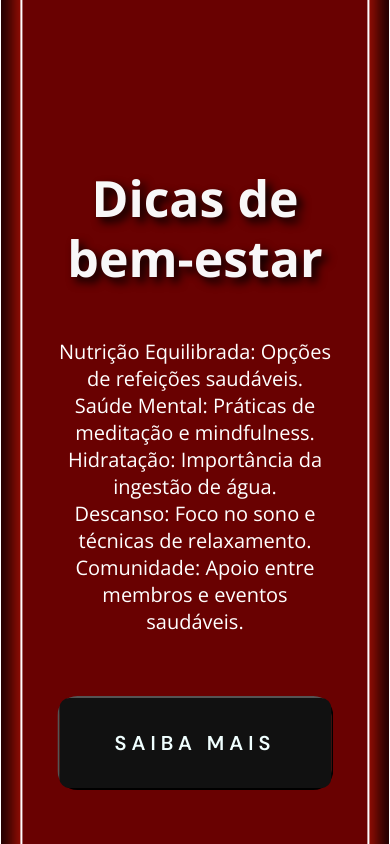
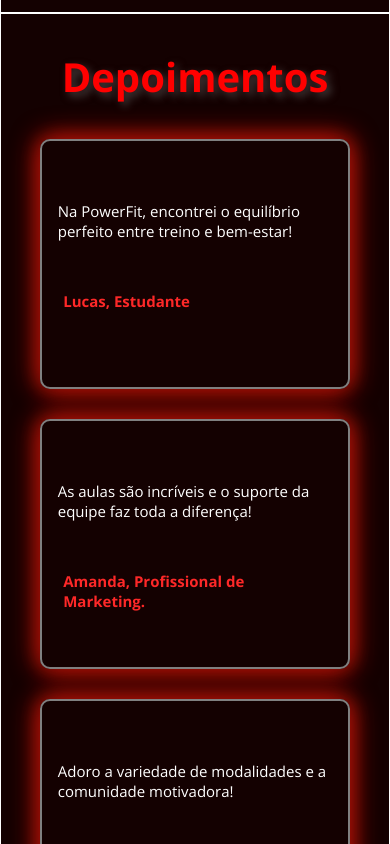
Before and after one commit to anabellypassos/SiteFit, a React (Create React App) app: page / in a window 390 px wide. Shown: the part 6580-7424 px from the top of the page. Built offline with nearby package versions, Linux system fonts and the light colour scheme.

Commit message:
atualização

```diff
--- a/src/App.js
+++ b/src/App.js
@@ -17,6 +17,10 @@ function App() {
       <div id="quadrante03" className="quadrante"><Quadrante03 /></div>
       <div id="quadrante04" className="quadrante"><Quadrante04 /></div>
       <div id="quadrante05" className="quadrante"><Quadrante05 /></div>
+      <div id="quadrante06" className="quadrante"><Quadrante06 /></div>
+      <div id="footer" className="footer"><Footer/></div>
+
+
 
 
 
--- a/src/Pages/footer/footer.css
+++ b/src/Pages/footer/footer.css
@@ -9,27 +9,30 @@
     /* Centraliza a imagem */
     width: 100%;
     /* Garante que o elemento ocupe 100% da largura */
-   height: 100vh;
+    height: 100vh;
     /* Define a altura como 100% da altura da janela */
 
 }
-.localLogoMarca{
+
+.localLogoMarca {
     cursor: pointer;
     display: flex;
     flex-direction: row;
     gap: 1%;
     padding: 10px;
 }
-.tituloAppBarPOwer{
+
+.tituloAppBarPOwer {
     color: beige;
-    font-family:'Pacifico';
+    font-family: 'Pacifico';
     letter-spacing: 2px;
     font-style: italic;
     margin-top: 7%;
     font-size: 25px;
     display: flex;
 }
-.logofooter{
+
+.logofooter {
     margin-top: 5%;
     margin-left: 6%;
     width: 100px;
@@ -44,17 +47,21 @@
     text-align: start;
     margin-top: 4%;
     margin-left: 10%;
-    font-size: 30px; /* Usa unidades responsivas para o tamanho da fonte */
-    line-height: 1.2; /* Ajusta o espaçamento vertical entre as linhas */
+    font-size: 30px;
+    /* Usa unidades responsivas para o tamanho da fonte */
+    line-height: 1.2;
+    /* Ajusta o espaçamento vertical entre as linhas */
     font-family: 'Open Sans', sans-serif;
 
 }
-.imagemBanner{
+
+.imagemBanner {
     margin-right: 5%;
     float: right;
-    width: 40%; /* Ajuste o tamanho da imagem */
+    width: 40%;
+    /* Ajuste o tamanho da imagem */
     height: auto;
-    margin-top:-15%;
+    margin-top: -15%;
 }
 
 .telefone {
@@ -101,9 +108,151 @@
     font-weight: bold;
 
 }
-.whatsapp{
+
+.whatsapp {
     height: 40px;
     margin-left: 5%;
     margin-top: -3%;
 
 }
+
+
+@media (max-width:1187px) {
+    .quadro07 {
+
+        height: 100vh;
+        /* Define a altura como 100% da altura da janela */
+
+    }
+
+}
+
+@media (max-width:924px) {
+    .imagemBanner {
+        margin-right: 5%;
+        float: right;
+        width: 30%;
+        /* Ajuste o tamanho da imagem */
+        height: auto;
+        margin-top: -15%;
+    }
+
+    .quadro07 {
+
+        height: 100vh;
+        /* Define a altura como 100% da altura da janela */
+
+    }
+
+
+}
+
+@media (max-width:664px) {
+    .localLogoMarca {
+        cursor: pointer;
+        display: flex;
+        flex-direction: row;
+        gap: 1%;
+        padding: 10px;
+    }
+
+    .tituloAppBarPOwer {
+
+        font-size: 15px;
+
+    }
+
+    .logofooter {
+
+        width: 50px;
+        height: 50px;
+
+    }
+
+    .fale_conosco {
+
+
+        font-size: 20px;
+
+
+    }
+
+    .imagemBanner {
+        margin-right: 5%;
+        float: right;
+        width: 40%;
+        /* Ajuste o tamanho da imagem */
+        height: auto;
+        margin-top: -15%;
+    }
+
+    .telefone {
+        gap: 10px;
+        display: flex;
+        margin-left: 10%;
+        margin-top: 20%;
+
+
+    }
+
+    .tel {
+        color: #eeeeee;
+        font-family: 'Open Sans', sans-serif;
+        font-weight: bold;
+
+    }
+
+    .email {
+        margin-top: -2%;
+        gap: 35px;
+        display: flex;
+        margin-left: 10%;
+
+    }
+
+    .em {
+        color: #ffffff;
+        font-family: 'Open Sans', sans-serif;
+        font-weight: bold;
+    }
+
+    .redes {
+        gap: 10px;
+        display: flex;
+        margin-left: 10%;
+
+    }
+
+    .social {
+        margin-top: -2%;
+        color: #ffffff;
+        font-family: 'Open Sans', sans-serif;
+        font-weight: bold;
+
+    }
+
+    .whatsapp {
+        height: 40px;
+        margin-left: 5%;
+        margin-top: -3%;
+
+    }
+
+    .imagemBanner {
+        margin-right: 5%;
+        float: right;
+        width: 30%;
+        /* Ajuste o tamanho da imagem */
+        height: auto;
+        margin-top: -15%;
+    }
+
+    .quadro07 {
+
+        height: 60vh;
+        /* Define a altura como 100% da altura da janela */
+
+    }
+
+
+}
--- a/src/Pages/quadrante05/quadrante05.css
+++ b/src/Pages/quadrante05/quadrante05.css
@@ -183,23 +183,259 @@ top: 80%;
 }
 }
 @media (max-width:490px) {
-    .quadrante05{
-      height: 230vh;
+    .quadrante05 {
+        background-color: #140101;
+        background-size: cover;
+        background-repeat: no-repeat;
+        background-position: center;
+        position: relative;
+        width: 100%;
+        height: 140vh;
+        overflow: hidden;
+        display: flex;
+        flex-direction: column;
+        align-items: center;
+        justify-content: center;
     }
+
+
     .container5 {
-          height: 310%;
+        margin-top: -30%;
+        position: relative;
+        left: 50%;
+        transform: translateX(-50%);
+        background-color: rgb(105, 1, 1);
+        height: 3000%;
+        width: 100%;
+        border-radius: 20px;
+        display: flex;
+        flex-direction: column;
+        align-items: center;
+        justify-content: center;
+        border: 2px solid #fffcfe; /* Cor da borda */
+        animation: glow 1.5s infinite alternate; /* Animação do brilho */
+    }
+
+
+    .dicatitulo {
+       top: -50px;
+        font-size: 20px;
+
+    }
+
+    .dicaparagrafo {
+
+        font-size: 12px;
+
+    }
+
+    .btnsaibamais {
+        top: 75%;
+        width: 200px;
+        height: 50px;
+        left: 50%; /* Centraliza horizontalmente */
+        margin-top: 10%;
+        transform: translate(-50%, -50%); /* Ajusta para o verdadeiro centro */
+        border-radius: 10px;
+        background-color: #fd3628;
+        font-family: "DM Sans", sans-serif;
+        color: azure;
+        font-size: 10px;
+        font-weight: 600;
+        letter-spacing: 5px;
+    }
+
+  }
+  @media (max-width:410px) {
+    .quadrante05 {
+        background-color: #140101;
+        background-size: cover;
+        background-repeat: no-repeat;
+        background-position: center;
+        position: relative;
+        width: 100%;
+        height: 90vh;
+        overflow: hidden;
+        display: flex;
+        flex-direction: column;
+        align-items: center;
+        justify-content: center;
+    }
+
+
+    .container5 {
+        margin-top: -30%;
+        position: relative;
+        left: 50%;
+        transform: translateX(-50%);
+        background-color: rgb(105, 1, 1);
+        height: 3000%;
+        width: 100%;
+        border-radius: 20px;
+        display: flex;
+        flex-direction: column;
+        align-items: center;
+        justify-content: center;
+        border: 2px solid #fffcfe; /* Cor da borda */
+        animation: glow 1.5s infinite alternate; /* Animação do brilho */
+    }
+
+
+    .dicatitulo {
+       top: -50px;
+        font-size: 20px;
+
+    }
+
+    .dicaparagrafo {
+
+        font-size: 12px;
+
+    }
+
+    .btnsaibamais {
+        top: 75%;
+        width: 200px;
+        height: 50px;
+        left: 50%; /* Centraliza horizontalmente */
+        margin-top: 10%;
+        transform: translate(-50%, -50%); /* Ajusta para o verdadeiro centro */
+        border-radius: 10px;
+        background-color: #fd3628;
+        font-family: "DM Sans", sans-serif;
+        color: azure;
+        font-size: 10px;
+        font-weight: 600;
+        letter-spacing: 5px;
+    }
+
+  }
+  @media (max-width:401px) {
+    .quadrante05 {
+        background-color: #140101;
+        background-size: cover;
+        background-repeat: no-repeat;
+        background-position: center;
+        position: relative;
+        width: 100%;
+        height: 90vh;
+        overflow: hidden;
+        display: flex;
+        flex-direction: column;
+        align-items: center;
+        justify-content: center;
+    }
+
+
+    .container5 {
+        margin-top: -30%;
+        position: relative;
+        left: 50%;
+        transform: translateX(-50%);
+        background-color: rgb(105, 1, 1);
+        height: 500%;
         width: 90%;
+        border-radius: 20px;
+        display: flex;
+        flex-direction: column;
+        align-items: center;
+        justify-content: center;
+        border: 2px solid #fffcfe; /* Cor da borda */
+        animation: glow 1.5s infinite alternate; /* Animação do brilho */
+    }
+
+
+    .dicatitulo {
+       top: -20px;
+        font-size: 20px;
+
+    }
+
+    .dicaparagrafo {
+
+        font-size: 12px;
 
     }
 
     .btnsaibamais {
         top: 80%;
-
-      width: 80%;
-      height: 10%;
+        width: 200px;
+        height: 50px;
         left: 50%; /* Centraliza horizontalmente */
         margin-top: 10%;
+        transform: translate(-50%, -50%); /* Ajusta para o verdadeiro centro */
+        border-radius: 10px;
+        background-color: #fd3628;
+        font-family: "DM Sans", sans-serif;
+        color: azure;
+        font-size: 10px;
+        font-weight: 600;
+        letter-spacing: 5px;
+    }
+
+  }
+
+  @media (max-width:375px) {
+    .quadrante05 {
+        background-color: #140101;
+        background-size: cover;
+        background-repeat: no-repeat;
+        background-position: center;
+        position: relative;
+        width: 100%;
+        height: 90vh;
+        overflow: hidden;
+        display: flex;
+        flex-direction: column;
+        align-items: center;
+        justify-content: center;
+    }
+
+
+    .container5 {
+        margin-top: -30%;
+        position: relative;
+        left: 50%;
+        transform: translateX(-50%);
+        background-color: rgb(105, 1, 1);
+        height: 300%;
+        width: 90%;
+        border-radius: 20px;
+        display: flex;
+        flex-direction: column;
+        align-items: center;
+        justify-content: center;
+        border: 2px solid #fffcfe; /* Cor da borda */
+        animation: glow 1.5s infinite alternate; /* Animação do brilho */
+    }
+
+
+    .dicatitulo {
+       top: -20px;
         font-size: 20px;
 
     }
+
+    .dicaparagrafo {
+
+        font-size: 12px;
+
     }
+
+    .btnsaibamais {
+        top: 82%;
+        width: 200px;
+        height: 40px;
+        left: 50%; /* Centraliza horizontalmente */
+        margin-top: 10%;
+        transform: translate(-50%, -50%); /* Ajusta para o verdadeiro centro */
+        border-radius: 10px;
+        background-color: #fd3628;
+        font-family: "DM Sans", sans-serif;
+        color: azure;
+        font-size: 10px;
+        font-weight: 600;
+        letter-spacing: 5px;
+    }
+
+  }
--- a/src/Pages/quadrante06/quadrante06.css
+++ b/src/Pages/quadrante06/quadrante06.css
@@ -95,7 +95,6 @@
     margin-top: 50px;
     margin-bottom: 100px;
     text-align: start;
-
     font-size: 15px;
     color: #fd2828;
     font-family: 'Open Sans', sans-serif;
@@ -141,3 +140,36 @@
         width: 100%;
     }
 }
+@media screen and (max-width: 732px) {
+    .quadrante06 {
+        background-color: rgb(20, 1, 1);
+        background-size: cover;
+        background-repeat: no-repeat;
+        position: relative;
+        background-position: center;
+        width: 100%;
+        height: 180vh;
+
+
+    }
+
+    .title6 {
+
+        font-size: 40px; /* Usa unidades responsivas para o tamanho da fonte */
+
+
+    }
+    .quadrantes6 {
+        display: flex;
+        flex-direction: column; /* Empilhar os containers verticalmente */
+        align-items: center; /* Centralizar no meio da tela */
+        justify-content: center;
+        gap: 30px; /* Ajustar o espaçamento */
+    }
+
+    .quadrantecontainer1,
+    .quadrantecontainer2,
+    .quadrantecontainer3 {
+        width: 80%; /* Ajuste para melhor responsividade */
+    }
+}
```
Also changed, not shown: 1 other file (tests, documents, lock files or other folders). Lines whose indentation alone changed are shown as unchanged.
